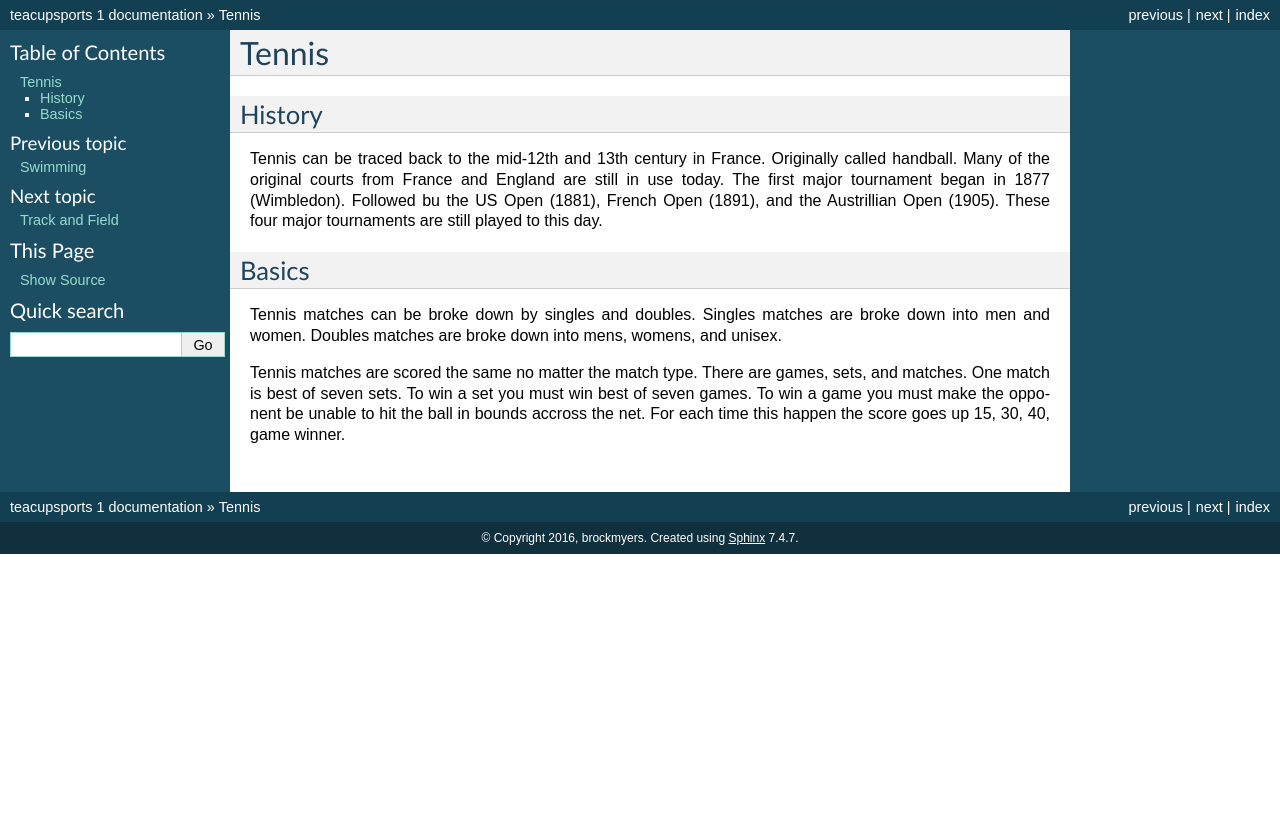
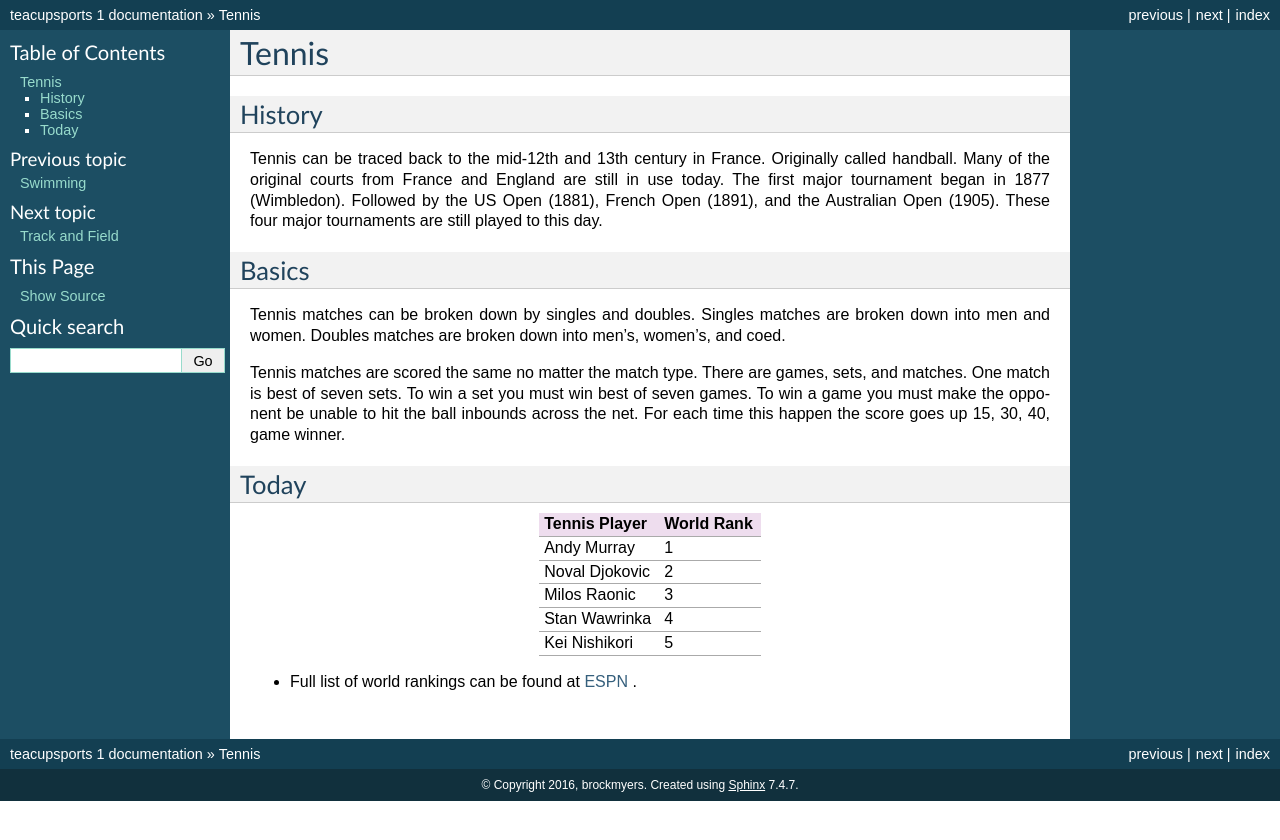
Before and after one commit to brookeschoen/teacupsports, a Sphinx documentation site: the page built from source/tennis/tennis.rst, in a window 1280 px wide. Shown: the top 840 px of the page. Built offline with Sphinx 7.4.7, drawn with Linux system fonts in a browser that asks for light colours.

Commit message:
Updated today for baseball, basketball, football, and tennis

```diff
--- a/source/tennis/tennis.rst
+++ b/source/tennis/tennis.rst
@@ -4,11 +4,30 @@ Tennis
 History
 -------
 
-Tennis can be traced back to the mid-12th and 13th century in France. Originally called handball. Many of the original courts from France and England are still in use today. The first major tournament began in 1877 (Wimbledon). Followed bu the US Open (1881), French Open (1891), and the Austrillian Open (1905). These four major tournaments are still played to this day.
+Tennis can be traced back to the mid-12th and 13th century in France. Originally called handball. Many of the original courts from France and England are still in use today. The first major tournament began in 1877 (Wimbledon). Followed by the US Open (1881), French Open (1891), and the Australian Open (1905). These four major tournaments are still played to this day.
 
 Basics
 ------
 
-Tennis matches can be broke down by singles and doubles. Singles matches are broke down into men and women. Doubles matches are broke down into mens, womens, and unisex.
+Tennis matches can be broken down by singles and doubles. Singles matches are broken down into men and women. Doubles matches are broken down into men’s, women’s, and coed.
 
-Tennis matches are scored the same no matter the match type. There are games, sets, and matches. One match is best of seven sets. To win a set you must win best of seven games. To win a game you must make the opponent be unable to hit the ball in bounds accross the net. For each time this happen the score goes up 15, 30, 40, game winner.
+Tennis matches are scored the same no matter the match type. There are games, sets, and matches. One match is best of seven sets. To win a set you must win best of seven games. To win a game you must make the opponent be unable to hit the ball inbounds across the net. For each time this happen the score goes up 15, 30, 40, game winner.
+
+Today
+-----
+
++-----------------+----------+
+|Tennis Player    |World Rank|
++=================+==========+
+|Andy Murray      |     1    |
++-----------------+----------+
+|Noval Djokovic   |     2    |
++-----------------+----------+
+|Milos Raonic     |     3    |
++-----------------+----------+
+|Stan  Wawrinka   |     4    |
++-----------------+----------+
+|Kei Nishikori    |     5    |
++-----------------+----------+
+
+* Full list of world rankings can be found at `ESPN <http://www.espn.com/tennis/rankings>`_ .
```
Also changed, not shown: source/baseball/baseball.rst (+19 -0 lines), source/basketball/basketball.rst (+19 -0 lines), source/football/football.rst (+20 -1 lines).
